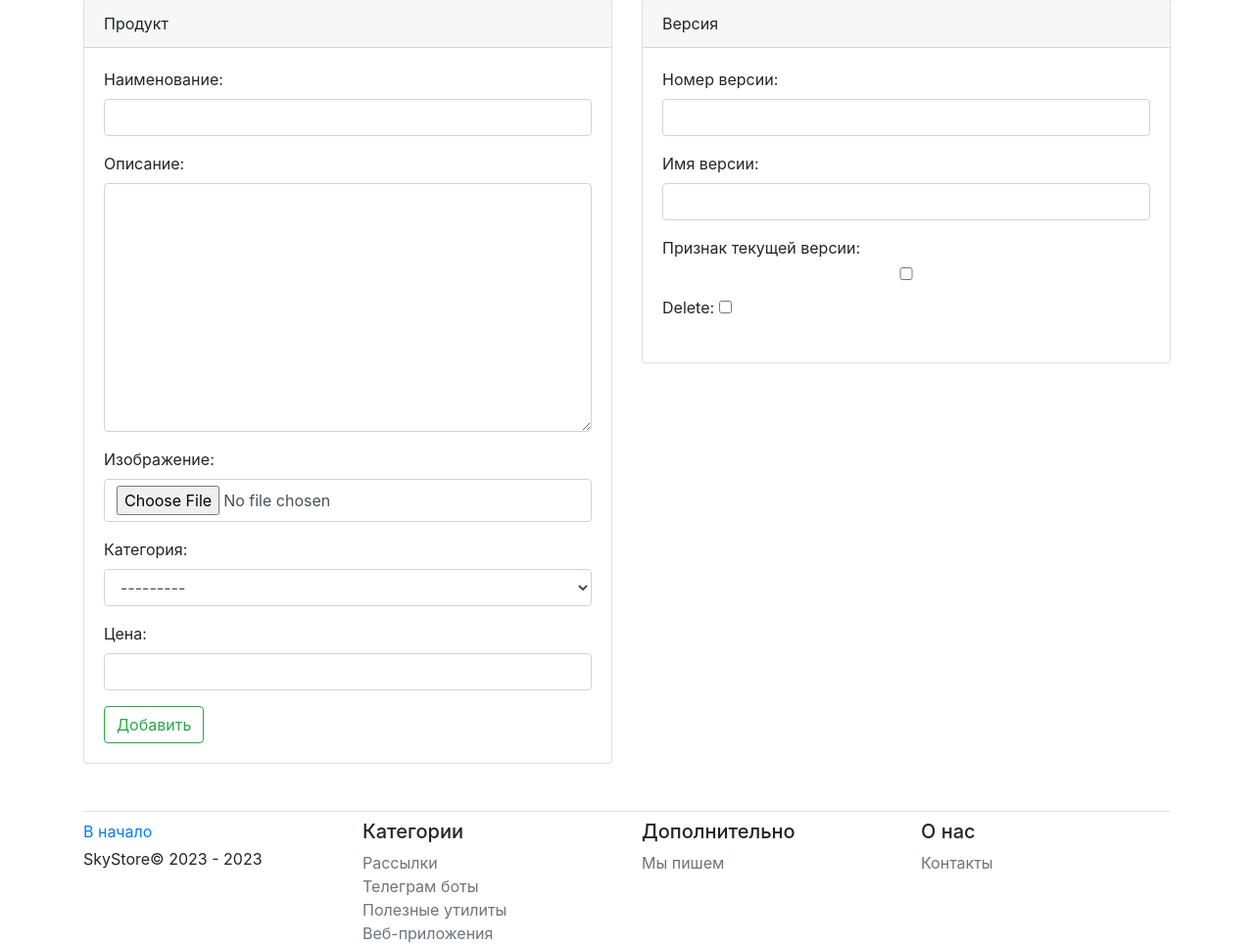
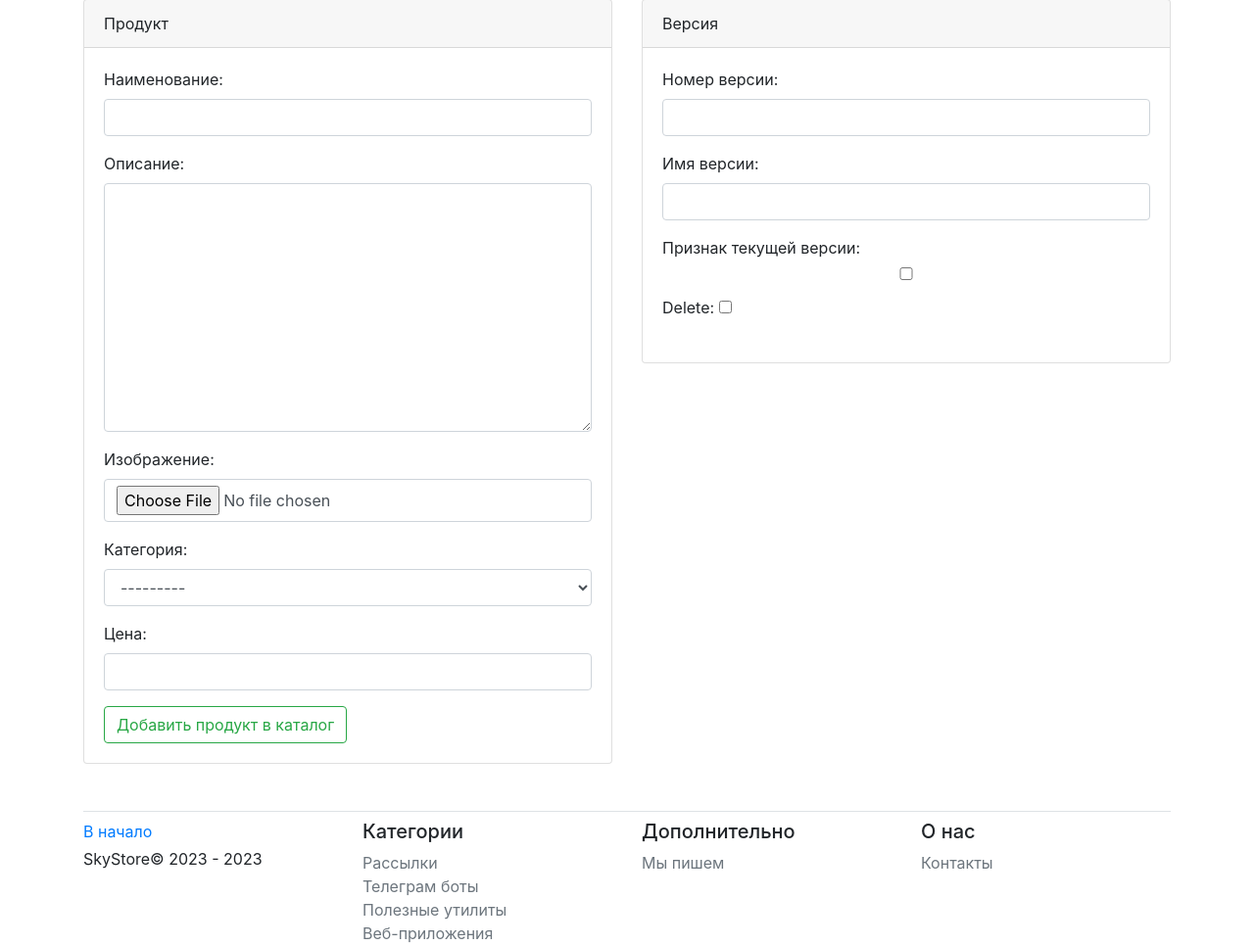
Before and after one commit to morgandrei/online_store, a Django app: page /product/create/ in a window 1280 px wide. Shown: the part 92-1058 px from the top of the page at 98% size. Run offline with Django 4.2, Linux system fonts and the light colour scheme; tables that the repository leaves empty hold one stand-in row (values such as "Sample post"); some libraries are stand-ins or nearby versions.

Commit message:
домашка 6

```diff
--- a/catalog/templates/catalog/products_confirm_delete.html
+++ b/catalog/templates/catalog/products_confirm_delete.html
@@ -10,9 +10,9 @@
             <div class="card-body">
                 <form method="post">
                     {% csrf_token %}
-                    <p>Вы действительно хотите удалить продукт "{{ object.product_name }}"?</p>
+                    <p>Вы действительно хотите удалить продукт "{{object.product_name}}"?</p>
                     <button class="btn btn-danger" type="submit">Подтвердить</button>
-                    <a href="{% url 'list' %}" class="btn btn-warning">Отмена</a>
+                    <a href="{% url 'index' %}" class="btn btn-warning">Отмена</a>
                 </form>
             </div>
         </div>
--- a/catalog/templates/catalog/products_form.html
+++ b/catalog/templates/catalog/products_form.html
@@ -11,7 +11,13 @@
 
                 {% csrf_token %}
                 {{ form.as_p }}
-                <button type="submit" class="btn btn-outline-success">Добавить</button>
+                <button type="submit" class="btn btn-outline-success">
+                    {% if object %}
+                    Сохранить изменения
+                    {% else %}
+                    Добавить продукт в каталог
+                    {% endif %}
+                </button>
 
             </div>
         </div>
```
